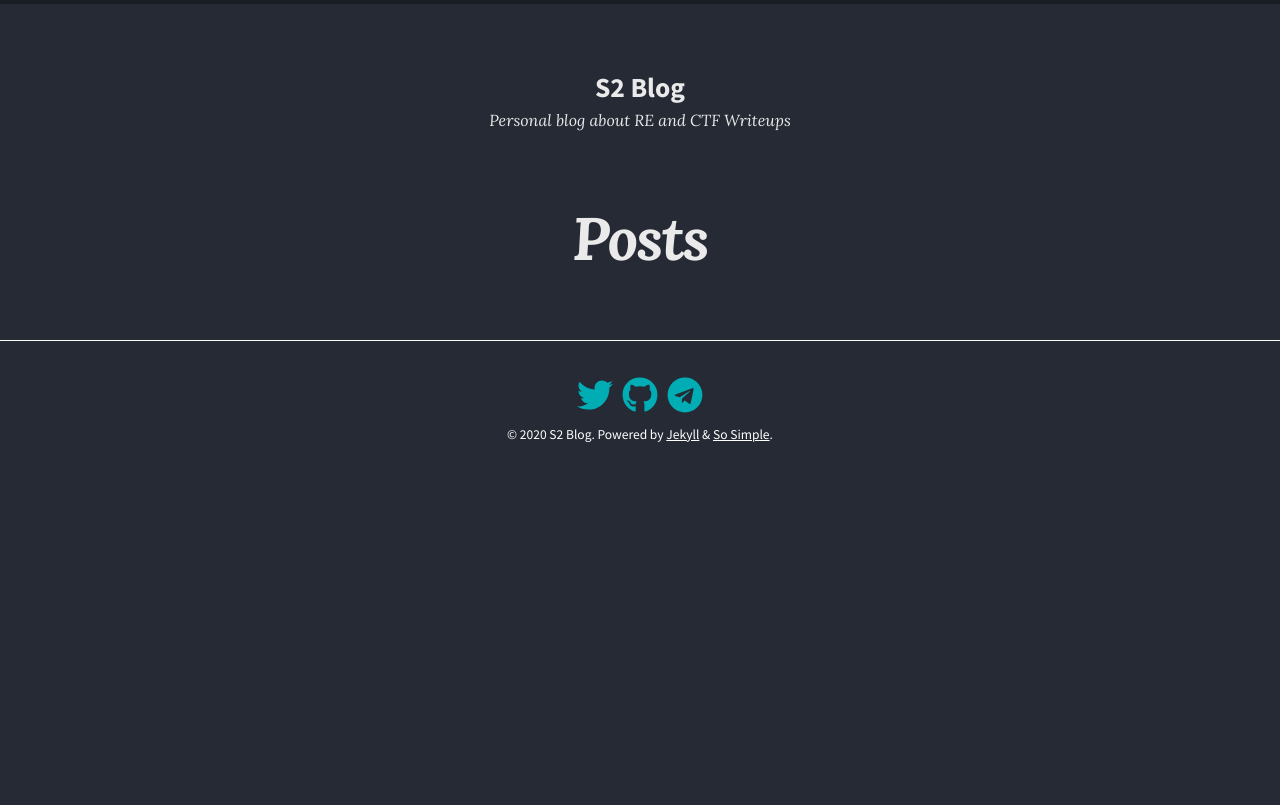
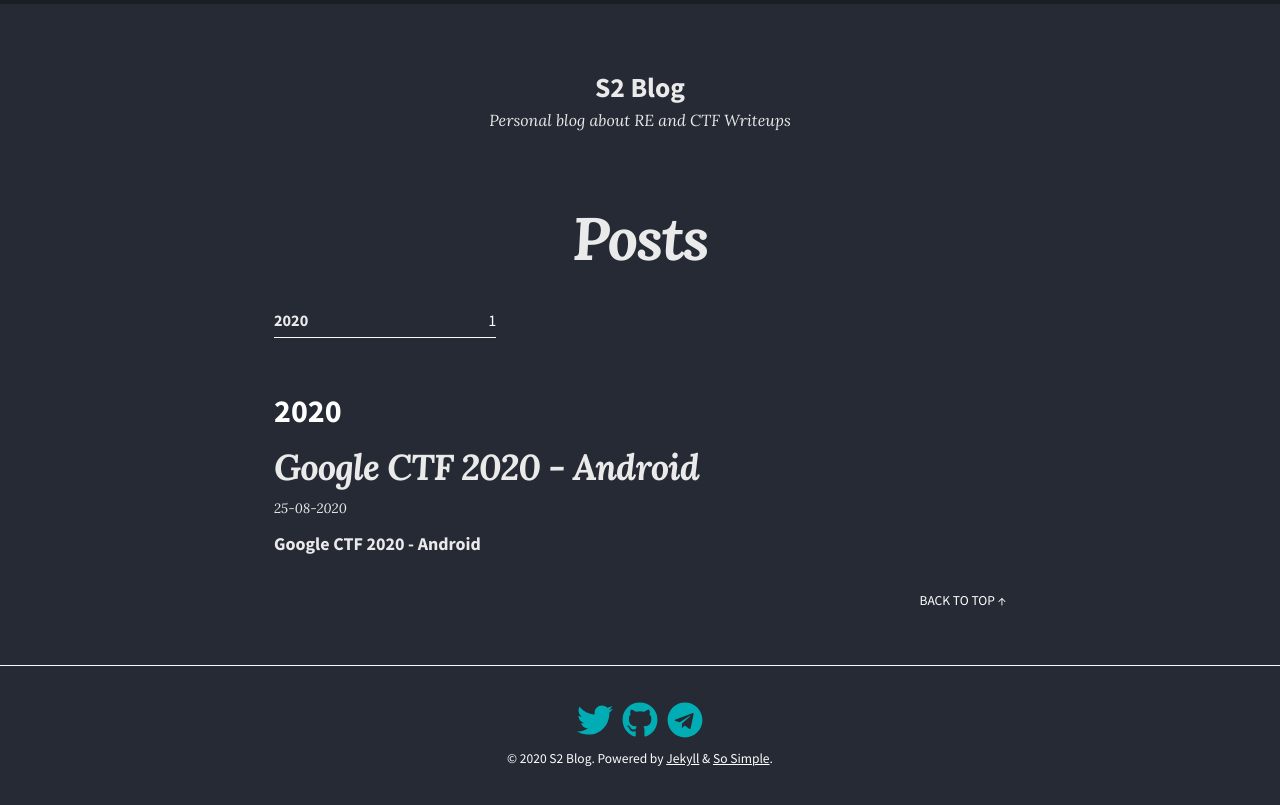
Before and after one commit to sisoma2/sisoma2.github.io, a Jekyll site: the page built from posts.md, in a window 1280 px wide. Shown: the top 805 px of the page. Built offline with Jekyll 4.4.1, drawn with Linux system fonts in a browser that asks for light colours; nearby versions of some CDN libraries; part of the change alters nothing that is shown.

Commit message:
Google CTF 2020 Post
Google CTF 2020 Post

````diff
--- a/_config.yml
+++ b/_config.yml
@@ -2,7 +2,7 @@ remote_theme: "mmistakes/so-simple-theme@3.2.0"
 locale: en-US
 title: "S2 Blog"
 description: "Personal blog about RE and CTF Writeups"
-url: "https://s2blog.es"
+url: ""
 baseurl: ""
 date_format: "%d-%m-%Y"
 skin: "/assets/css/skins/dark.css"
--- /dev/null
+++ b/_posts/2020-08-25-googlectf-Android.md
@@ -0,0 +1,332 @@
+---
+layout: post
+title: Google CTF 2020 - Android
+author: sisoma2
+tags: ctf googlectf android smali java
+---
+
+# Google CTF 2020 - Android
+
+> Reversing
+>
+> Can you find the correct key to unlock this app?
+
+## Solution
+
+As the tittle of the challenge says it looks like we are presented with an APK so we will unpack the file with `apktool`.
+
+```console
+apktool d reverse.apk
+```
+
+If we take a look at the project structure and files, It looks like it's a simple APK, no native library, no third party frameworks like Flutter or Xamarin...
+
+```console
+rwxrwxrwx  1  root  root     4 KiB  Mon Aug 24 20:40:13 2020    ./
+rwxrwxrwx  1  root  root     4 KiB  Mon Aug 24 20:40:09 2020    ../
+rwxrwxrwx  1  root  root   712 B    Mon Aug 24 20:40:12 2020    AndroidManifest.xml
+rwxrwxrwx  1  root  root   420 B    Mon Aug 24 20:40:13 2020    apktool.yml
+rwxrwxrwx  1  root  root     4 KiB  Mon Aug 24 20:40:13 2020    original/
+rwxrwxrwx  1  root  root     4 KiB  Mon Aug 24 20:40:12 2020    res/
+rwxrwxrwx  1  root  root     4 KiB  Mon Aug 24 20:40:13 2020    smali/
+```
+
+Next, if we try to use JADX in order to reverse engineer de JAVA code we can see below that it fails to decompile some methods and won't be possible.
+
+```java
+public void onClick(android.view.View r1) {
+/*
+// Can't load method instructions: Load method exception: Not class type: long in method: com.google.ctf.sandbox.ő.1.onClick(android.view.View):void, dex: classes.dex
+                */
+	throw new UnsupportedOperationException("Method not decompiled: com.google.ctf.sandbox.C0009.C00101.onClick(android.view.View):void");
+}
+```
+
+As JADX failed, we will have to work with the Smali code. If we open the APK in Android Studio we can see that the main class `ő.smali` has three fields.
+
+```
+# instance fields
+.field class:[J
+
+.field ő:I
+
+.field ő:[J
+```
+
+The field `class` is an array and is initialized in the constructor with the following content:
+
+```
+0x271986b
+0xa64239c9L
+0x271ded4b
+0x1186143
+0xc0fa229fL
+0x690e10bf
+0x28dca257
+0x16c699d1
+0x55a56ffd
+0x7eb870a1
+0xc5c9799fL
+0x2f838e65
+```
+
+Those are the twelve hashes that the application will check against the flag.
+
+Next, if we analyze the `onClick`function in the `ő$1.smali`file, first we can see a large string with the content `Apparently this is not the flag. What's going on?` created byte by byte which is a false flag.
+
+```
+new-array v2, v2, [Ljava/lang/Object;
+
+const/16 v8, 0x41  ---> 'A'
+
+.line 45
+invoke-static {v8}, Ljava/lang/Integer;->valueOf(I)Ljava/lang/Integer;
+
+move-result-object v8
+
+aput-object v8, v2, v3
+
+const/16 v8, 0x70  ---> 'p'
+
+invoke-static {v8}, Ljava/lang/Integer;->valueOf(I)Ljava/lang/Integer;
+
+move-result-object v9
+
+aput-object v9, v2, v6
+
+invoke-static {v8}, Ljava/lang/Integer;->valueOf(I)Ljava/lang/Integer;
+
+move-result-object v8
+
+aput-object v8, v2, v5
+
+const/16 v8, 0x61  ---> 'a'
+
+invoke-static {v8}, Ljava/lang/Integer;->valueOf(I)Ljava/lang/Integer;
+
+move-result-object v9
+
+aput-object v9, v2, v4
+
+const/16 v9, 0x72  ---> 'r'
+```
+
+Next, we can see that the routine checks the length of the input text. If the length is not 48 it prints the bad boy message.
+
+```
+.local v3, "flagString":Ljava/lang/String;
+invoke-virtual {v3}, Ljava/lang/String;->length()I
+
+move-result v5
+
+const/16 v6, 0x30
+
+if-eq v5, v6, :cond_21f
+
+.line 62
+iget-object v4, v1, Lcom/google/ctf/sandbox/ő$1;->val$textView:Landroid/widget/TextView;
+
+const-string v5, "\u274c" ---> Bad boy ❌
+
+invoke-virtual {v4, v5}, Landroid/widget/TextView;->setText(Ljava/lang/CharSequence;)V
+```
+
+If we continue analyzing the function, we can see how it iterates the user input by four chars and calls the function `ő(JJ)`.
+
+```
+invoke-static {v8, v9, v4, v5}, Lcom/google/ctf/sandbox/R;->ő(JJ)[J
+```
+
+Analyzing the function `ő(JJ)` we see that this one is decompilable and it looks like some recursive Fibonacci calculation is taking place.
+
+```java
+public static long[] m0(long a, long b) {
+        if (a == 0) {
+            return new long[]{0, 1};
+        }
+        long[] r = m0(b % a, a);
+        return new long[]{r[1] - ((b / a) * r[0]), r[0]};
+    }
+```
+
+Then it compares the hash calculated in the above function with the values hardcoded in the array. If they are not equal it prints the bad boy message.
+
+```
+.local v7, "inv":J
+iget-object v9, v1, Lcom/google/ctf/sandbox/ő$1;->this$0:Lcom/google/ctf/sandbox/ő;
+
+iget-object v9, v9, Lcom/google/ctf/sandbox/ő;->class:[J
+
+iget-object v10, v1, Lcom/google/ctf/sandbox/ő$1;->this$0:Lcom/google/ctf/sandbox/ő;
+
+iget v10, v10, Lcom/google/ctf/sandbox/ő;->ő:I
+
+aget-wide v10, v9, v10
+
+cmp-long v9, v7, v10
+
+if-eqz v9, :cond_2a3
+
+.line 76
+iget-object v9, v1, Lcom/google/ctf/sandbox/ő$1;->val$textView:Landroid/widget/TextView;
+
+const-string v10, "\u274c" ---> Bad boy ❌
+
+invoke-virtual {v9, v10}, Landroid/widget/TextView;->setText(Ljava/lang/CharSequence;)V
+```
+
+Lastly, it checks that the variable `ő:I` has the same value than the length of the hashes array, which means that all the hashes are correct, and prints the good boy message.
+
+```
+iget-object v9, v1, Lcom/google/ctf/sandbox/ő$1;->this$0:Lcom/google/ctf/sandbox/ő;
+
+iget v9, v9, Lcom/google/ctf/sandbox/ő;->ő:I
+
+iget-object v10, v1, Lcom/google/ctf/sandbox/ő$1;->this$0:Lcom/google/ctf/sandbox/ő;
+
+iget-object v10, v10, Lcom/google/ctf/sandbox/ő;->ő:[J
+
+array-length v10, v10
+
+if-lt v9, v10, :cond_2be
+
+.line 82
+iget-object v9, v1, Lcom/google/ctf/sandbox/ő$1;->val$textView:Landroid/widget/TextView;
+
+const-string v10, "\ud83d\udea9" ---> Good boy 🚩
+
+invoke-virtual {v9, v10}, Landroid/widget/TextView;->setText(Ljava/lang/CharSequence;)V
+```
+
+Also, in order to better understand the Smali code we debugged the APK with Android Studio and the Smalidea plugin using the steps of the following [post](https://medium.com/@ghxst.dev/static-analysis-and-debugging-on-android-using-smalidea-jdwp-and-adb-b073e6b9ae48) as a guide.
+
+To solve the hashes we created the following script in Python that bruteforces all the hashes with a specified charset:
+
+```python
+import struct
+import string
+import itertools
+
+'''
+Charsets
+string.ascii_letters + '_!?{}' + string.digits
+string.ascii_letters + '_'
+'''
+
+def pw_guess(charset):
+    charset = string.ascii_letters + '_!?{}' + string.digits
+    res = itertools.product(charset, repeat = 4)
+    for guess in res:
+        yield ''.join(guess)
+
+def fibo_hash(a, b):
+    if a == 0:
+        result = [0] * 2
+        result[0] = 0
+        result[1] = 1
+        return result
+
+    else:
+        temp = fibo_hash(b % a, a)
+
+        final_result = [0] * 2
+        v3 = temp[1]
+        v5 = b // a
+        v8 = temp[0]
+        v5 = v5 * v8
+        v3 = v3 - v5
+
+        final_result[0] = v3 & 0xFFFFFFFF
+        final_result[1] = temp[0] & 0xFFFFFFFF
+
+        return final_result
+
+flag_hash = [
+            0x271986b, # We know it's 'CTF{'
+            0xa64239c9,
+            0x271ded4b,
+            0x1186143,
+            0xc0fa229f,
+            0x690e10bf,
+            0x28dca257,
+            0x16c699d1,
+            0x55a56ffd,
+            0x7eb870a1,
+            0xc5c9799f,
+            0x2f838e65
+            ]
+
+default_charset = string.ascii_letters + '_!?{}' + string.digits
+flag = ''
+for hash_to_crack in flag_hash:
+    print('[+] Trying to crack 0x{:02x}'.format(hash_to_crack))
+    if hash_to_crack == 0x55a56ffd:
+        guess_generator = pw_guess(string.ascii_letters + '_')
+    else:
+        guess_generator = pw_guess(default_charset)
+
+    for guess in guess_generator:
+        if hash_to_crack == 0x271986b:
+            guess = 'CTF{'
+
+        char_value = struct.unpack("<I", guess.encode('utf-8'))[0]
+        hash_result = fibo_hash(char_value, 0x100000000)
+
+        result_set = frozenset(hash_result)
+        if hash_to_crack in result_set:
+            print('Hash 0x{:02x} cracked to: {}'.format(hash_to_crack, guess))
+            flag += guess
+            break
+
+print('[+] Flag is: ', flag)
+```
+
+Python is very slow but if you run it with pypy3 and you set it to the maximal priority it doesn't take too long. Here we can see the output of the script.
+
+```console
+pypy3 solver.py
+[+] Trying to crack 0x271986b
+Hash 0x271986b cracked to: CTF{
+[+] Trying to crack 0xa64239c9
+Hash 0xa64239c9 cracked to: y0u_
+[+] Trying to crack 0x271ded4b
+Hash 0x271ded4b cracked to: c4n_
+[+] Trying to crack 0x1186143
+Hash 0x1186143 cracked to: k3ep
+[+] Trying to crack 0xc0fa229f
+Hash 0xc0fa229f cracked to: _y0u
+[+] Trying to crack 0x690e10bf
+Hash 0x690e10bf cracked to: ?_m4
+[+] Trying to crack 0x28dca257
+Hash 0x28dca257 cracked to: gic_
+[+] Trying to crack 0x16c699d1
+Hash 0x16c699d1 cracked to: 1_h4
+[+] Trying to crack 0x55a56ffd
+Hash 0x55a56ffd cracked to: Ue_l
+[+] Trying to crack 0x7eb870a1
+Hash 0x7eb870a1 cracked to: aser
+[+] Trying to crack 0xc5c9799f
+Hash 0xc5c9799f cracked to: _b3a
+[+] Trying to crack 0x2f838e65
+Hash 0x2f838e65 cracked to: ms!}
+[+] Flag is:  CTF{y0u_c4n_k3ep_y0u?_m4gic_1_h4Ue_laser_b3ams!}
+```
+
+I also tried to use Z3 to solve the hashes but it crashed due to the recursion of the `fibo_hash` function.
+
+```console
+python3 z3_solver.py
+Traceback (most recent call last):
+  File "z3_solver_v2.py", line 12, in fibo_hash
+    temp = fibo_hash(b % a, a)
+  File "z3_solver_v2.py", line 12, in fibo_hash
+    temp = fibo_hash(b % a, a)
+  File "z3_solver_v2.py", line 12, in fibo_hash
+    temp = fibo_hash(b % a, a)
+  [Previous line repeated 987 more times]
+  File "z3_solver_v2.py", line 5, in fibo_hash
+    if a == 0:
+ctypes.ArgumentError: argument 1: <class 'RecursionError'>: maximum recursion depth exceeded
+```
+
+So finally the flag is `CTF{y0u_c4n_k3ep_y0u?_m4gic_1_h4Ue_laser_b3ams!}`.
````
